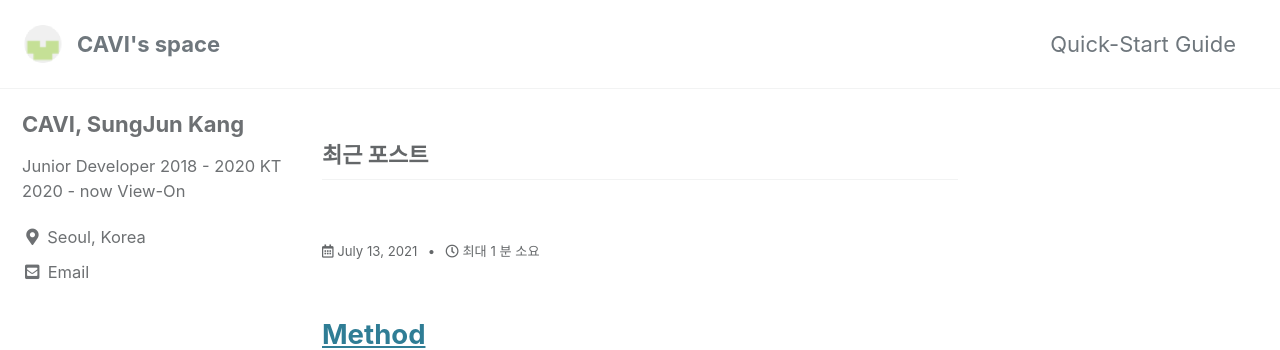
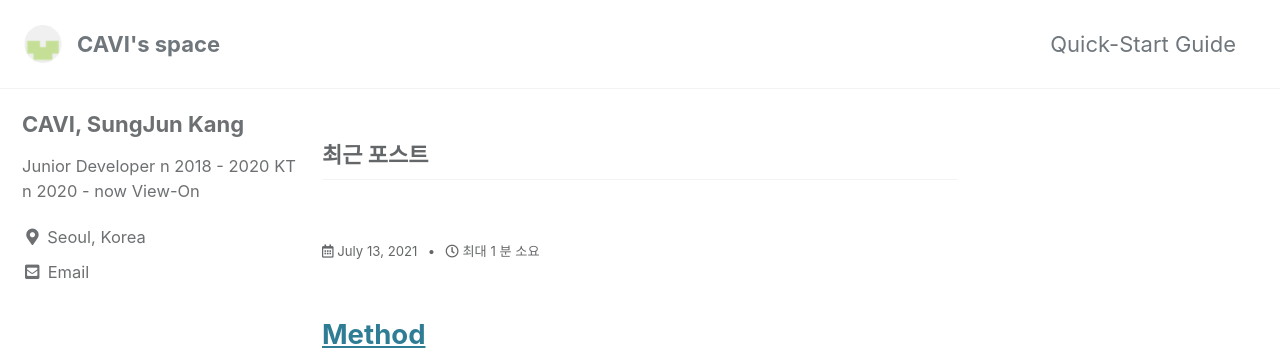
Before and after one commit to tatasa1/tatasa1.github.io, a Jekyll site: the page built from index.html, in a window 1280 px wide. Shown: the top 350 px of the page. Built offline with Jekyll 4.4.1, drawn with Linux system fonts in a browser that asks for light colours; cached includes are drawn as plain includes; the list of posts is cut into pages by our own code.

```diff
--- a/_config.yml
+++ b/_config.yml
@@ -103,7 +103,7 @@ analytics:
 author:
   name             : "CAVI, SungJun Kang"
   avatar           : # path of avatar image, e.g. "/assets/images/bio-photo.jpg"
-  bio              : "Junior Developer \n 2018 - 2020 KT \n 2020 - now View-On"
+  bio              : "Junior Developer n\n 2018 - 2020 KT n\n 2020 - now View-On"
   location         : "Seoul, Korea"
   email            :
   links:
```
